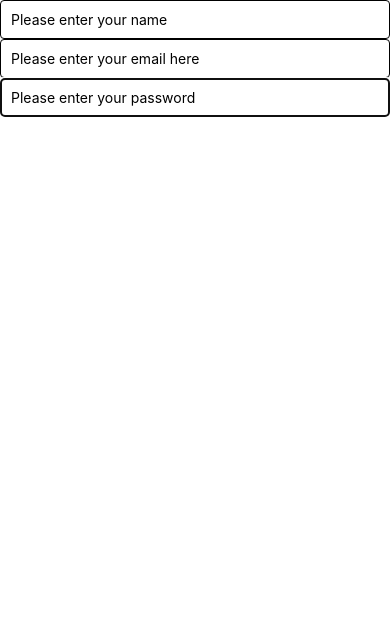
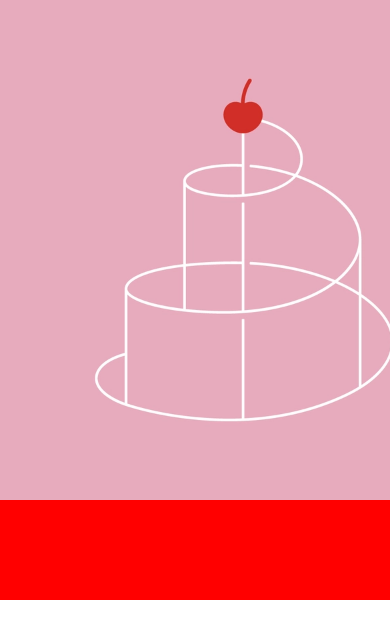
Before and after one commit to shivam04/ReactNativeCLIBasicComponentsApp, a React Native app: screen / in a window 390 px wide. Shown: the top 638 px of the page. Built offline with nearby package versions, Linux system fonts and the light colour scheme.

Commit message:
scrollview component

```diff
--- a/App.tsx
+++ b/App.tsx
@@ -4,67 +4,44 @@
  *
  * @format
  */
-import { useState } from 'react';
-import { TextInput } from 'react-native';
+import { Image, ScrollView } from 'react-native';
 import {
   SafeAreaProvider,
   SafeAreaView,
 } from 'react-native-safe-area-context';
 
 function App() {
-  const [textValue, setTextValue] = useState('');
-  const [email, setEmail] = useState('');
-  const [passwordValue, setPasswordValue] = useState('');
-
   return (
     <SafeAreaProvider>
       <SafeAreaView>
-        <TextInput
-          // Set the style of the TextInput to have a border, padding, and rounded corners
-          style={{ borderWidth: 1, padding: 10, borderRadius: 4 }}
-          // Set the value of the TextInput to the textValue state variable
-          value={textValue}
-          // Set the onChangeText function to update the textValue state variable with the new value typed by the user
-          onChangeText={value => setTextValue(value)}
-          // Set autoFocus to true to automatically focus on this input when the component is rendered
-          autoFocus={true}
-          // Set the placeholder text to prompt the user to enter their name
-          placeholder={'Please enter your name'}
-        />
-        <TextInput
-          // Set the style of the TextInput to have a border, padding, and rounded corners
-          style={{ borderWidth: 1, padding: 10, borderRadius: 4 }}
-          // Set the value of the TextInput to the email state variable
-          value={email}
-          // Set the onChangeText function to update the email state variable with the new value typed by the user
-          onChangeText={value => setEmail(value)}
-          // Set returnKeyType to 'search' to change the return key on the keyboard to say 'Search'
-          returnKeyType={'search'}
-          // Set keyboardType to 'email-address' to display the email keyboard layout
-          keyboardType={'email-address'}
-          // Set autoFocus to true to automatically focus on this input when the component is rendered
-          autoFocus={true}
-          // Set the placeholder text to prompt the user to enter their email
-          placeholder={'Please enter your email here'}
-        />
-        <TextInput
-          // Set the style of the TextInput to have a border, padding, and rounded corners
-          style={{ borderWidth: 1, padding: 10, borderRadius: 4 }}
-          // Set the value of the TextInput to the passwordValue state variable
-          value={passwordValue}
-          // Set the onChangeText function to update the passwordValue state variable with the new value typed by the user
-          onChangeText={value => setPasswordValue(value)}
-          // Set secureTextEntry to true to hide the typed text as bullets (for passwords)
-          secureTextEntry={true}
-          // Set textContentType to 'password' for iOS and use secureTextEntry for password masking
-          // Note: secureTextEntry may not work with keyboardType='phone-pad' on Android
-          // Removing keyboardType to fix Android issue with secureTextEntry
-          keyboardType={'default'}
-          // Set autoFocus to true to automatically focus on this input when the component is rendered
-          autoFocus={true}
-          // Set the placeholder text to prompt the user to enter their password
-          placeholder={'Please enter your password'}
-        />
+        <ScrollView
+          onScroll={() => console.log('We are now scrolling')}
+          contentContainerStyle={{ backgroundColor: 'red', height: 600 }}
+          showsVerticalScrollIndicator={false}
+          // Set horizontal to true to allow horizontal scrolling
+          horizontal={true}
+          // Set showsHorizontalScrollIndicator to false to hide the horizontal scroll indicator
+          showsHorizontalScrollIndicator={false}
+        >
+          <Image
+            // Set the source of the image to a local image
+            source={require('./assets/images/cake.png')}
+            // Set the height and width of the image to be 500 each
+            style={{ height: 500, width: 500 }}
+          />
+          <Image
+            // Set the source of the image to a local image
+            source={require('./assets/images/cake.png')}
+            // Set the height and width of the image to be 500 each
+            style={{ height: 500, width: 500 }}
+          />
+          <Image
+            // Set the source of the image to a local image
+            source={require('./assets/images/cake.png')}
+            // Set the height and width of the image to be 500 each
+            style={{ height: 500, width: 500 }}
+          />
+        </ScrollView>
       </SafeAreaView>
     </SafeAreaProvider>
   );
```
